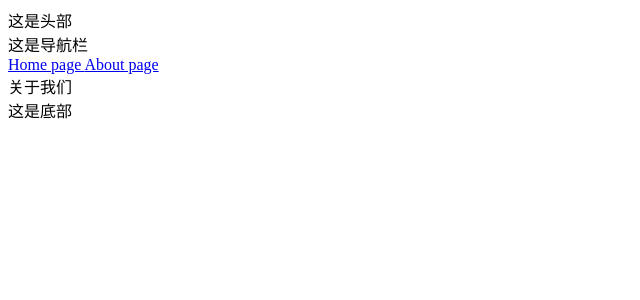
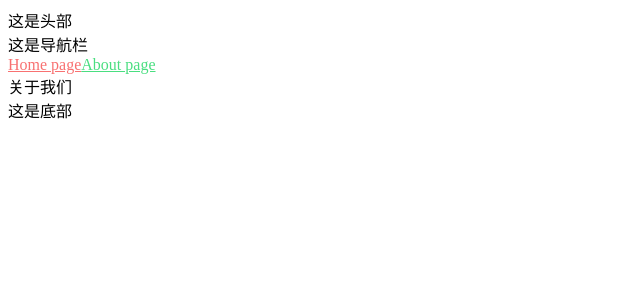
Before and after one commit to JiatLn/nuxt3-template, a Nuxt app: page /about in a window 1280 px wide. Shown: the top 300 px of the page, without its empty margins (0-640 px from the left). Built offline with nearby package versions, Linux system fonts and the light colour scheme.

Commit message:
refactor: add layouts

```diff
--- a/app.vue
+++ b/app.vue
@@ -1,8 +1,11 @@
 <template>
-  <div>
-    <TheHeader />
-    <TheNav />
+  <NuxtLayout>
     <NuxtPage />
-    <TheFooter />
-  </div>
+  </NuxtLayout>
 </template>
+
+<script setup>
+useHead({
+  title: '这里是标题',
+});
+</script>
--- a/components/TheHeader.vue
+++ b/components/TheHeader.vue
@@ -1,15 +1,9 @@
 <template>
-  <div>
-    <Head>
-      <Title>{{ title }}</Title>
-      <Meta name="description" :content="title" />
-    </Head>
+  <header>
     <div>这是头部</div>
-  </div>
+  </header>
 </template>
 
-<script setup lang="ts">
-const title = ref<string>('这里是标题');
-</script>
+<script setup lang="ts"></script>
 
 <style scoped lang="scss"></style>
--- a/components/TheNav.vue
+++ b/components/TheNav.vue
@@ -1,9 +1,9 @@
 <template>
-  <div>
+  <nav>
     <div>这是导航栏</div>
-    <NuxtLink to="/"> Home page </NuxtLink>
-    <NuxtLink to="/about"> About page </NuxtLink>
-  </div>
+    <NuxtLink to="/" text-red>Home page</NuxtLink>
+    <NuxtLink to="/about" text-green>About page</NuxtLink>
+  </nav>
 </template>
 
 <script setup lang="ts"></script>
--- a/components/Home/TheCarousel.vue
+++ b/layouts/default.vue
@@ -1,5 +1,10 @@
 <template>
-  <div>轮播图。。。</div>
+  <main>
+    <TheHeader />
+    <TheNav />
+    <slot />
+    <TheFooter />
+  </main>
 </template>
 
 <script setup lang="ts"></script>
--- a/pages/index.vue
+++ b/pages/index.vue
@@ -1,7 +1,7 @@
 <template>
   <div>
     <TheCarousel />
-    <div text-red font-bold>这里是首页</div>
+    <div>这里是首页</div>
   </div>
 </template>
 
```
